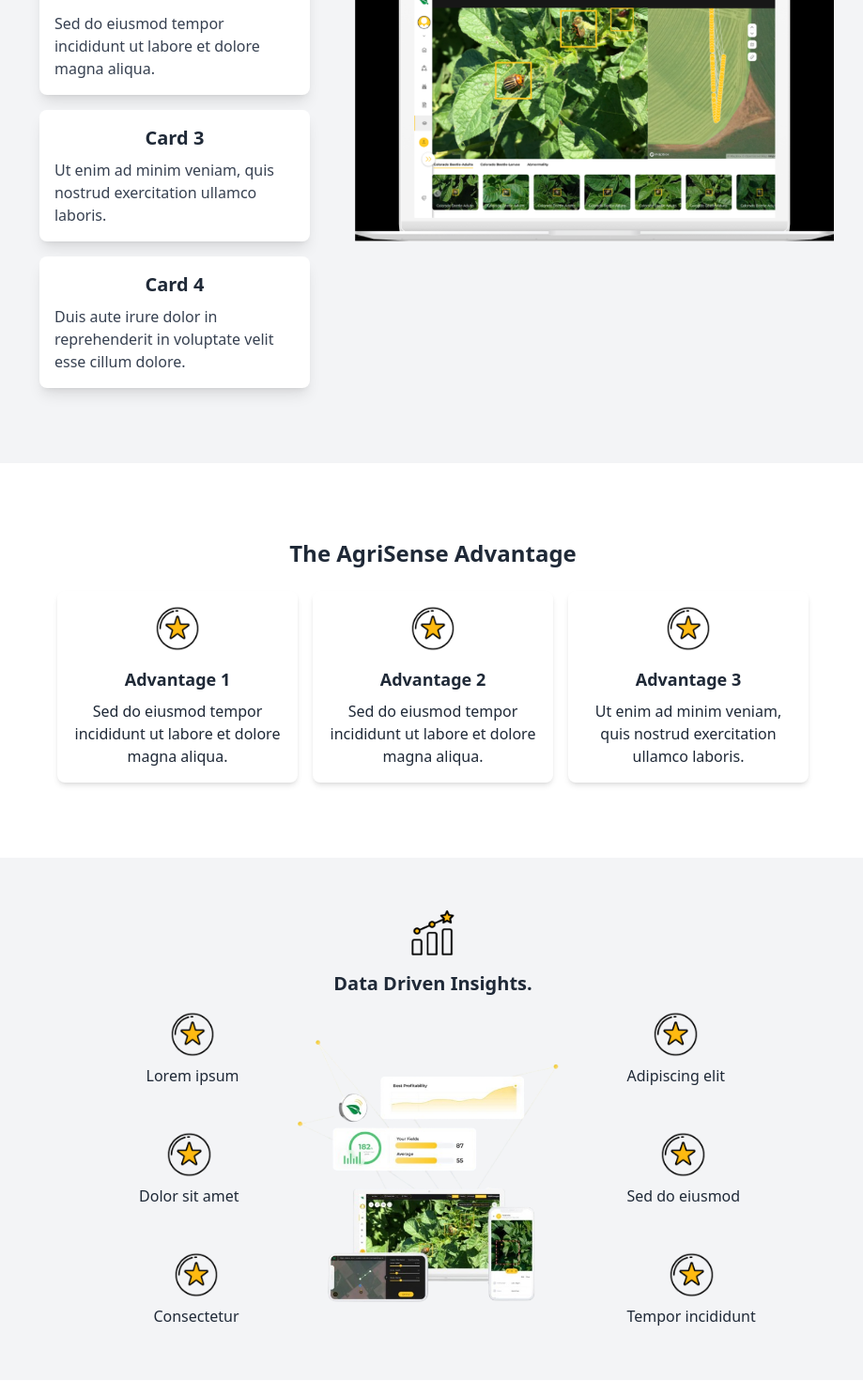
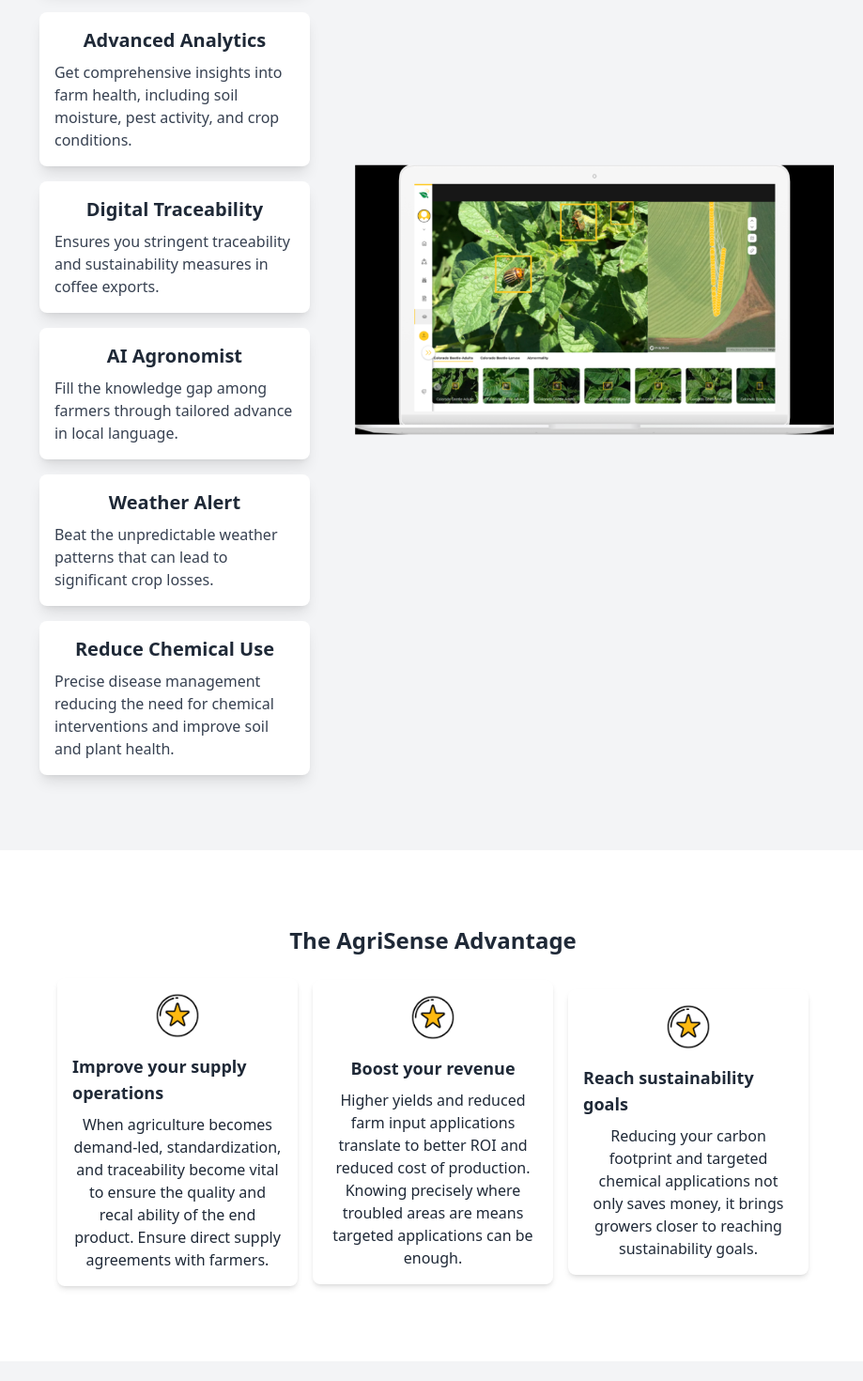
Before and after one commit to Konyancha1/Agrisense-App, a React (Vite) app: page / in a window 1280 px wide. Shown: the part 1100-2570 px from the top of the page at 94% size, without its empty margins (179-1098 px from the left). Built offline with nearby package versions, Linux system fonts and the light colour scheme.

Commit message:
Update home.tsx

```diff
--- a/src/pages/home.tsx
+++ b/src/pages/home.tsx
@@ -49,10 +49,12 @@
         <div className="font-bold text-xl font-sans text-center mt-4">We are Coffee Intelligence.</div>
         <div className="flex flex-col lg:flex-row items-center justify-center mt-10 mb-10 w-full">
           <div className="grid grid-cols-1 md:flex md:flex-col md:mx-0 mx-auto items-center lg:items-start w-auto space-y-4 lg:mr-10">
-            <Card title="Card 1" text="Lorem ipsum dolor sit amet, consectetur adipiscing elit." />
-            <Card title="Card 2" text="Sed do eiusmod tempor incididunt ut labore et dolore magna aliqua." />
-            <Card title="Card 3" text="Ut enim ad minim veniam, quis nostrud exercitation ullamco laboris." />
-            <Card title="Card 4" text="Duis aute irure dolor in reprehenderit in voluptate velit esse cillum dolore." />
+            <Card title="Early and accurate detection" text="Reduces coffee yield and quality losses by 70% in increase by 45% each season," />
+            <Card title="Advanced Analytics" text="Get comprehensive insights into farm health, including soil moisture, pest activity, and crop conditions." />
+            <Card title="Digital Traceability" text="Ensures you stringent traceability and sustainability measures in coffee exports." />
+            <Card title="AI Agronomist" text="Fill the knowledge gap among farmers through tailored advance in local language." />
+            <Card title="Weather Alert" text="Beat the unpredictable weather patterns that can lead to significant crop losses." />
+            <Card title="Reduce Chemical Use" text="Precise disease management reducing the need for chemical interventions and improve soil and plant health." />
           </div>
           <img src={image1} alt="Image" className="h-64 md:h-72 mt-10 lg:mt-0" />
         </div>
@@ -61,9 +63,9 @@
       <div className="flex flex-col items-center justify-center mb-20 w-full">
         <div className="font-bold text-2xl mb-6">The AgriSense Advantage</div>
         <div className="flex flex-col lg:flex-row justify-center items-center w-[60%] lg:w-auto space-y-4 lg:space-y-0 lg:space-x-4">
-          <AdvantageCard icon={icon} title="Advantage 1" text="Sed do eiusmod tempor incididunt ut labore et dolore magna aliqua." />
-          <AdvantageCard icon={icon} title="Advantage 2" text="Sed do eiusmod tempor incididunt ut labore et dolore magna aliqua." />
-          <AdvantageCard icon={icon} title="Advantage 3" text="Ut enim ad minim veniam, quis nostrud exercitation ullamco laboris." />
+          <AdvantageCard icon={icon} title="Improve your supply operations" text="When agriculture becomes demand-led, standardization, and traceability become vital to ensure the quality and recal ability of the end product. Ensure direct supply agreements with farmers." />
+          <AdvantageCard icon={icon} title="Boost your revenue" text="Higher yields and reduced farm input applications translate to better ROI and reduced cost of production. Knowing precisely where troubled areas are means targeted applications can be enough. " />
+          <AdvantageCard icon={icon} title="Reach sustainability goals" text="Reducing your carbon footprint and targeted chemical applications not only saves money, it brings growers closer to reaching sustainability goals. " />
         </div>
       </div>
 
@@ -75,15 +77,15 @@
         <div className="hidden md:flex md:flex-col items-center w-full">
           <div className="flex flex-col md:flex-row items-center justify-center w-full">
             <div className="flex flex-col items-center lg:items-end lg:w-1/3 space-y-4 mb-4 lg:mb-0">
-              <ImageCard title="" text="Lorem ipsum" icon={icon} />
-              <ImageCard title="" text="Dolor sit amet" icon={icon} />
-              <ImageCard title="" text="Consectetur" icon={icon} />
+              <ImageCard title="" text="Early identification of coffee diseases with specific recommendations for intervention." icon={icon} />
+              <ImageCard title="" text="Insights to reduce operational costs." icon={icon} />
+              <ImageCard title="" text="Critical insights for sustainable farming" icon={icon} />
             </div>
             <img src={image2} alt="Centered Image" className="h-72 mx-auto lg:mx-10 mb-4 lg:mb-0" />
             <div className="flex flex-col items-start lg:w-1/3 space-y-4">
-              <ImageCard title="" text="Adipiscing elit" icon={icon} />
-              <ImageCard title="" text="Sed do eiusmod" icon={icon} />
-              <ImageCard title="" text="Tempor incididunt" icon={icon} />
+              <ImageCard title="" text="Data-driven recommendations for efficient use of water, fertilizers, and other inputs." icon={icon} />
+              <ImageCard title="" text="Accurate forecasting of coffee yield based on current and historical farm data" icon={icon} />
+              <ImageCard title="" text="Track coffee from farm to consumer, ensuring traceability." icon={icon} />
             </div>
           </div>
         </div>
@@ -91,12 +93,12 @@
         {/* Smaller screens */}
         <div className='items-center w-full md:hidden'>
           <div className='grid grid-cols-2'>
-            <ImageCard title="" text="Lorem ipsum" icon={icon} />
-            <ImageCard title="" text="Dolor sit amet" icon={icon} />
-            <ImageCard title="" text="Consectetur" icon={icon} />
-            <ImageCard title="" text="Adipiscing elit" icon={icon} />
-            <ImageCard title="" text="Sed do eiusmod" icon={icon} />
-            <ImageCard title="" text="Tempor incididunt" icon={icon} />
+            <ImageCard title="" text="Early identification of coffee diseases with specific recommendations for intervention." icon={icon} />
+            <ImageCard title="" text="Insights to reduce operational costs." icon={icon} />
+            <ImageCard title="" text="Critical insights for sustainable farming" icon={icon} />
+            <ImageCard title="" text="Data-driven recommendations for efficient use of water, fertilizers, and other inputs." icon={icon} />
+            <ImageCard title="" text="Accurate forecasting of coffee yield based on current and historical farm data" icon={icon} />
+            <ImageCard title="" text="Track coffee from farm to consumer, ensuring traceability." icon={icon} />
           </div>
           <img src={image2} alt="Centered Image" className="h-72 mx-auto mb-4" />
         </div>
```
